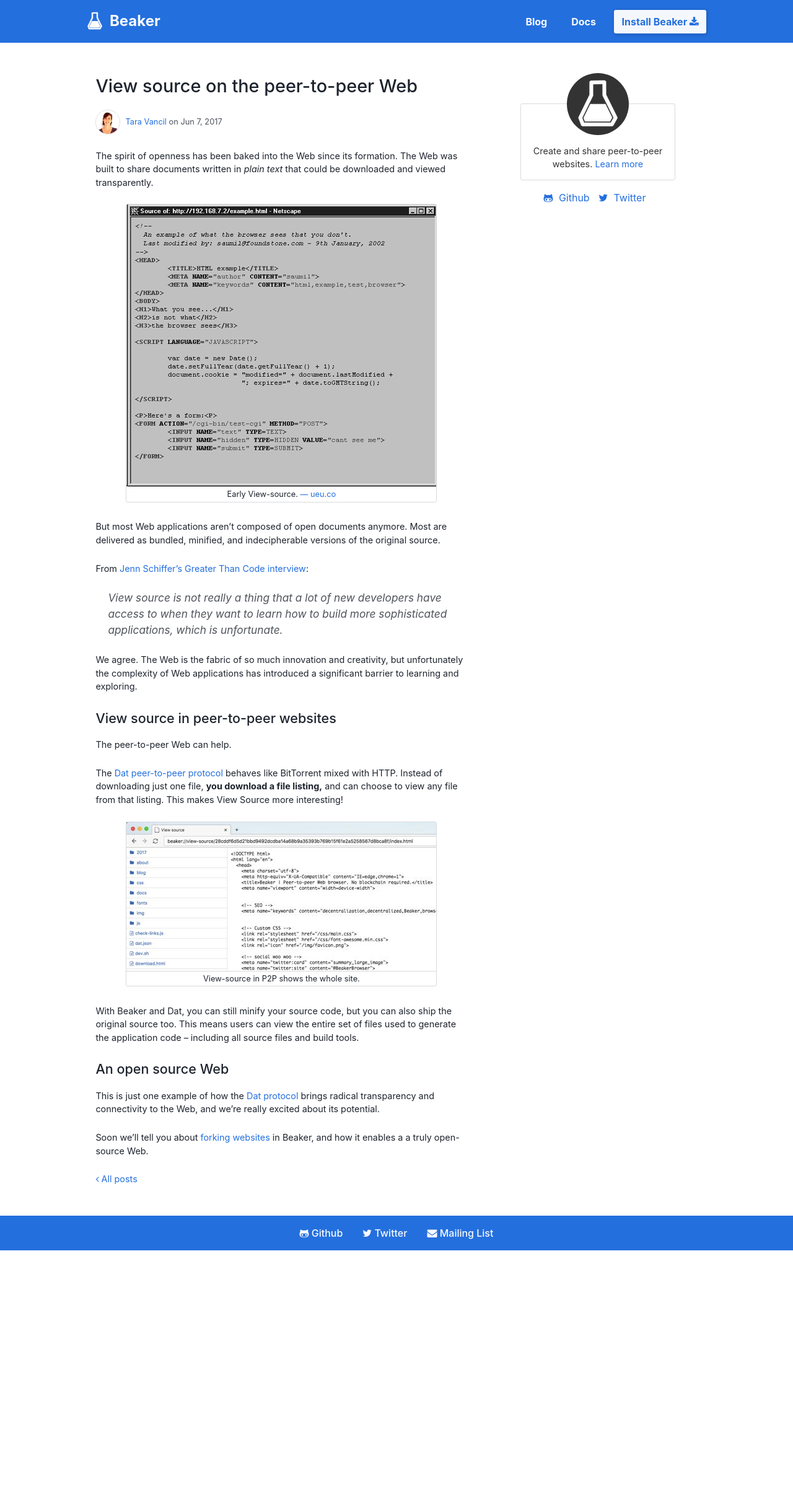
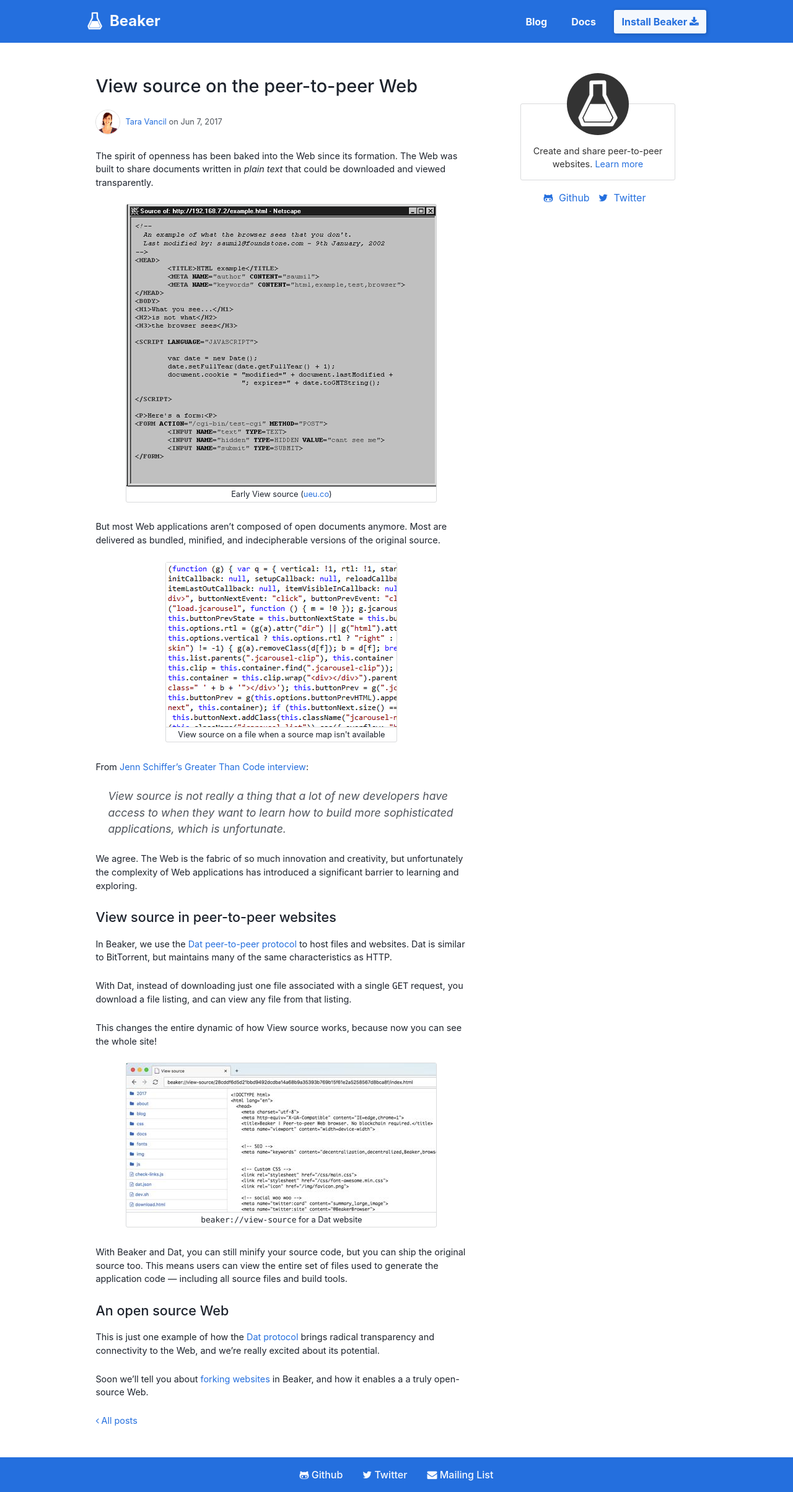
Before and after one commit to beakerbrowser/beakerbrowser.com, a Jekyll site: the page built from _posts/2017-06-07-view-source-peer-to-peer.md, in a window 1280 px wide. Shown: the whole page at 62% size. Built offline with Jekyll 4.4.1, drawn with Linux system fonts in a browser that asks for light colours; before the commit the page ends 2018 px from its top, so only the background shows below that.

Commit message:
Tara's final pass at view source post

```diff
--- a/_posts/2017-06-07-view-source-peer-to-peer.md
+++ b/_posts/2017-06-07-view-source-peer-to-peer.md
@@ -12,11 +12,16 @@
 
 <figure>
 <img src="/img/posts/view-source/netscape-view-source.gif">
-<figcaption>Early View-source. <a href="http://ueu.co/what-the-browsers-dont-show-you/">&mdash; ueu.co</a></figcaption>
+<figcaption>Early View source (<a href="http://ueu.co/what-the-browsers-dont-show-you/">ueu.co</a>)</figcaption>
 </figure>
 
 But most Web applications aren't composed of open documents anymore. Most
 are delivered as bundled, minified, and indecipherable versions of the original source.
+
+<figure>
+<img src="/img/posts/view-source/minified-js.png"/>
+<figcaption>View source on a file when a source map isn't available</figcaption>
+</figure>
 
 From [Jenn Schiffer's Greater Than Code interview](https://www.greaterthancode.com/podcast/episode-020-jenn-schiffer/):
 
@@ -26,20 +31,23 @@
 
 ## View source in peer-to-peer websites
 
-The peer-to-peer Web can help.
+In Beaker, we use the [Dat peer-to-peer
+protocol](/docs/inside-beaker/dat-files-protocol.html) to host files and
+websites. Dat is similar to BitTorrent, but maintains many of the same characteristics as HTTP.
 
-The [Dat peer-to-peer
-protocol](/docs/inside-beaker/dat-files-protocol.html) behaves like BitTorrent mixed with HTTP. Instead of downloading just one file, **you download a
-file listing,** and can choose to view any file from that listing. This makes View Source
-more interesting!
+With Dat, instead of downloading just one file associated with a single `GET`
+request, you download a file listing, and can view any file from that listing.
+
+This changes the entire dynamic of how View source works, because now you can
+see the whole site!
 
 <figure>
 <img src="/img/posts/view-source/beaker-view-source.jpg">
-<figcaption>View-source in P2P shows the whole site.</figcaption>
+<figcaption><code>beaker://view-source</code> for a Dat website</figcaption>
 </figure>
 
-With Beaker and Dat, you can still minify your source code, but you can also ship the original source too. This means
-users can view the entire set of files used to generate the application code -- including all source files and build tools.
+With Beaker and Dat, you can still minify your source code, but you can ship the original source too. This means
+users can view the entire set of files used to generate the application code ― including all source files and build tools.
 
 ## An open source Web
 
--- a/css/pages/_post.scss
+++ b/css/pages/_post.scss
@@ -133,7 +133,7 @@
     margin-bottom: 1.5rem;
 
     &.big {
-      font-size: 1.2em;
+      font-size: 1.1rem;
     }
   }
 }
```
Also changed, not shown: img/posts/view-source/minified-js.png (added).
